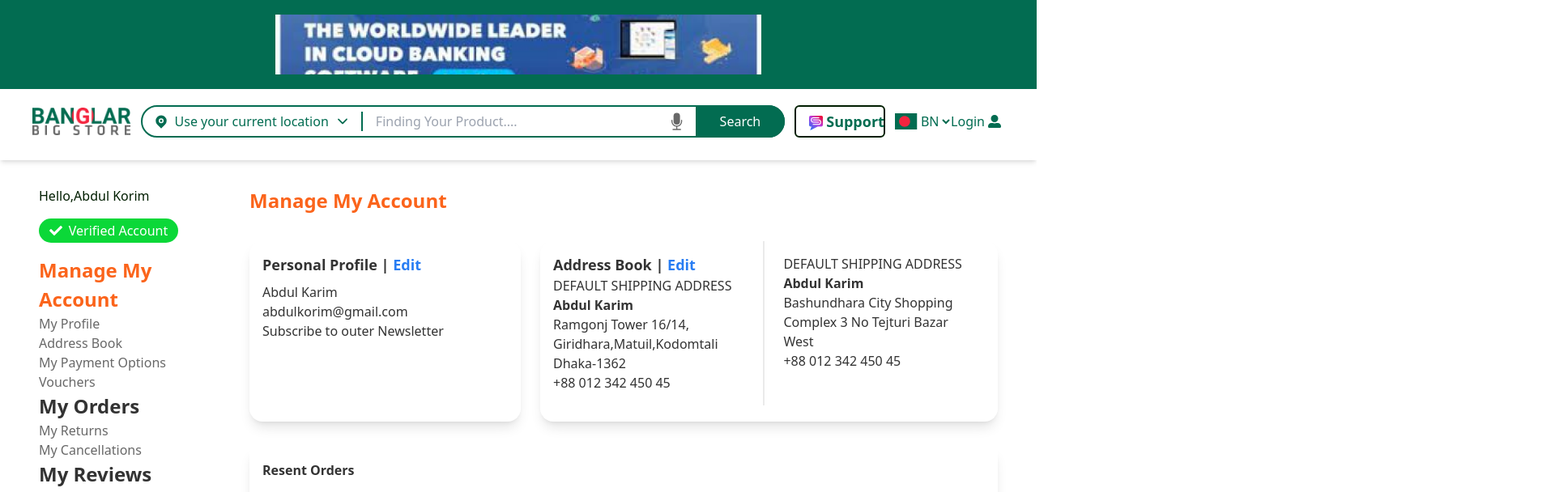
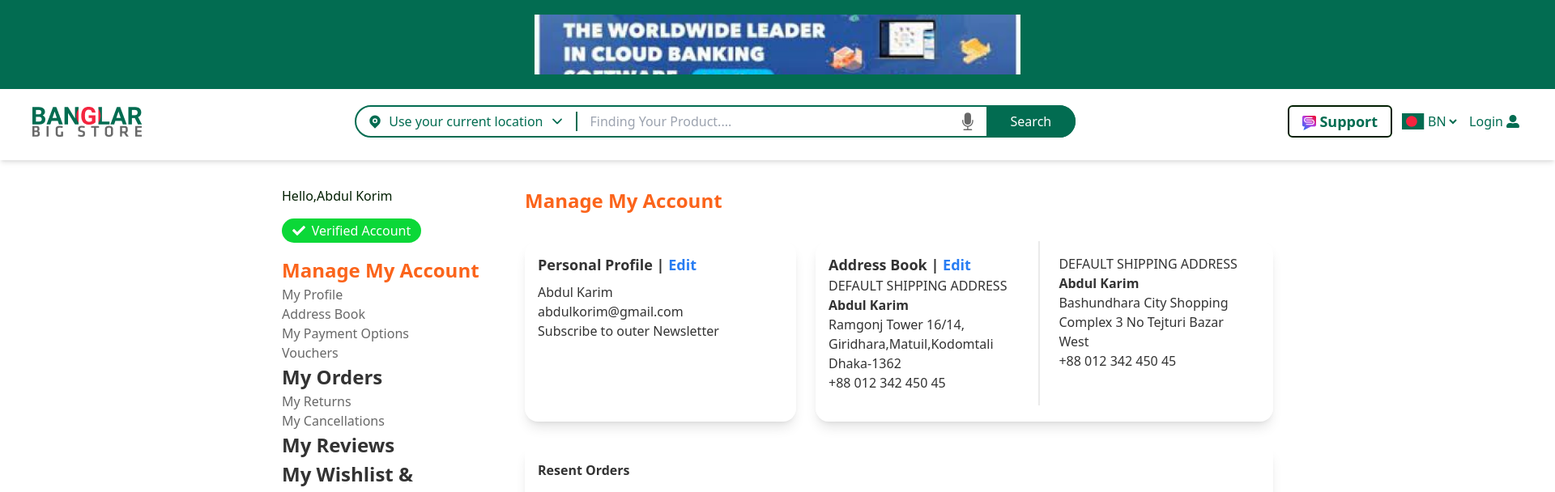
Before and after one commit to kowsar-mahmud-remon/Frontend-2, a Next.js app: page /manageMyAccount in a window 1280 px wide. Shown: the top 608 px of the page at 81% size, 1920 px wide, since content can reach past the window. Built offline with nearby package versions, Linux system fonts and the light colour scheme.

Commit message:
scrren setup

```diff
--- a/components/ManageAccoutSideBar/ManageAccoutSideBar.js
+++ b/components/ManageAccoutSideBar/ManageAccoutSideBar.js
@@ -7,16 +7,16 @@ const ManageAccoutSideBar = () => {
                 <button type="button" class="w-[172px] h-[30px] mt-4 flex items-center  text-[16px] justify-center gap-2 bg-[#0BD838] text-white font-medium  leading-tight  rounded-full"><FaCheck></FaCheck>Verified Account</button>
                 <div className="mt-4">
                     <h1 className="text-[#FB641B] text-[24px] font-semibold">Manage My Account</h1>
-                    <ul >
-                        <li className="text-[#686868] text-[16px]">My Profile</li>
-                        <li className="text-[#686868] text-[16px]">Address Book</li>
+                    <ul>
+                        <li className="text-[#686868]  text-[16px]">My Profile</li>
+                        <li className="text-[#686868]   text-[16px]">Address Book</li>
                         <li className="text-[#686868] text-[16px]">My Payment Options</li>
                         <li className="text-[#686868] text-[16px]">Vouchers</li>
                     </ul>
                 </div>
                 <div>
                     <h1 className="font-bold text-[24px]">My Orders</h1>
-                    <ul>
+                    <ul className=''>
                         <li className="text-[#686868] text-[16px]">My Returns</li>
                         <li className="text-[#686868] text-[16px]">My Cancellations</li>
                     </ul>
--- a/pages/manageMyAccount/index.js
+++ b/pages/manageMyAccount/index.js
@@ -6,15 +6,15 @@ const manageMyAccount = () => {
     return (
 
 
-        <div>
+        <div className="min-w-[1920px]">
             <Navication></Navication>
 
-            <div className="flex  my-8 mx-5 gap-14 xl:mx-12">
-                <div>
+            <div className="flex  my-8 mx-5 gap-[55px] xl:mx-12">
+                <div className="ml-[300px]">
                     <ManageAccoutSideBar></ManageAccoutSideBar>
                 </div>
-                <div className="">
-                    <div>
+                <div >
+                    <div className="mr-[300px]">
                         <div>
                             <h1 className="text-[#FB641B] text-[24px] font-semibold">Manage My Account</h1>
                         </div>
--- a/styles/globals.css
+++ b/styles/globals.css
@@ -2,7 +2,7 @@
 @tailwind components;
 @tailwind utilities;
 
-@import url('https://fonts.googleapis.com/css2?family=Roboto&display=swap');
+
 /* Custom Tailwind Classes */
 @import url("./cunstomTailwindClsses.css");
 
```
